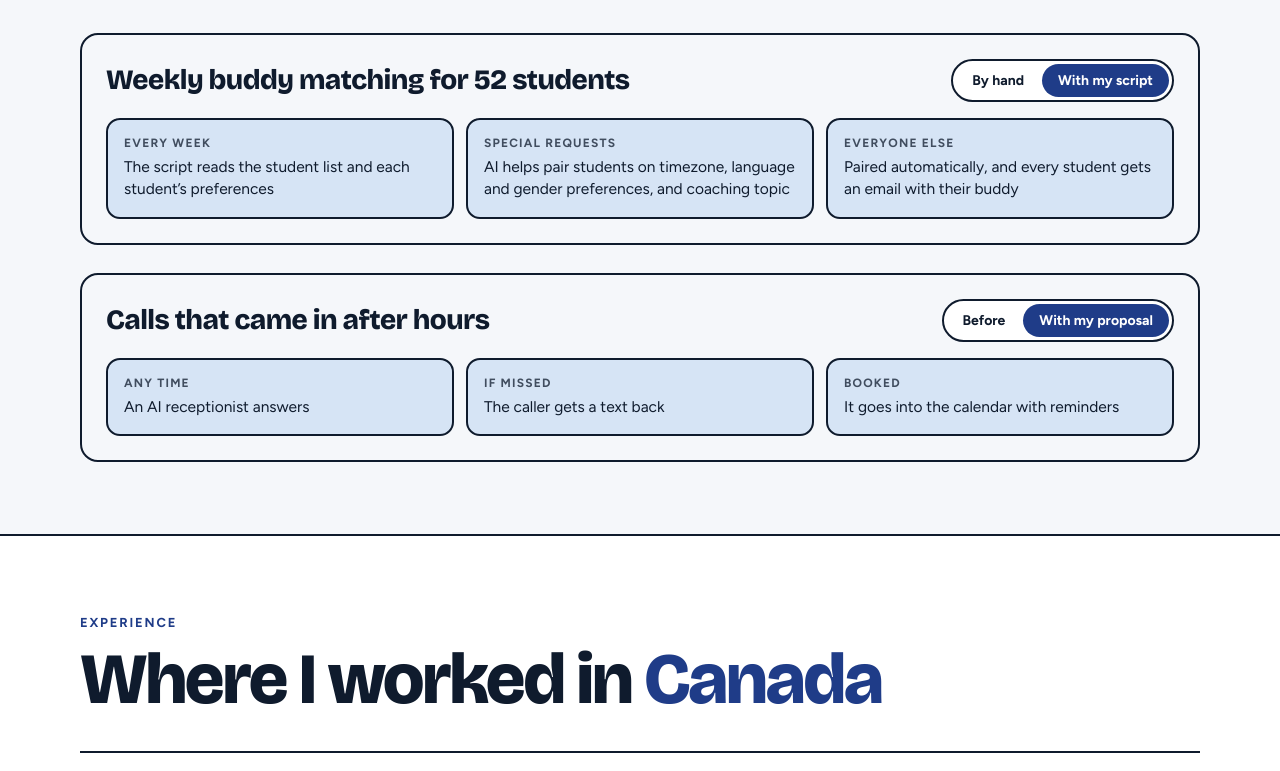
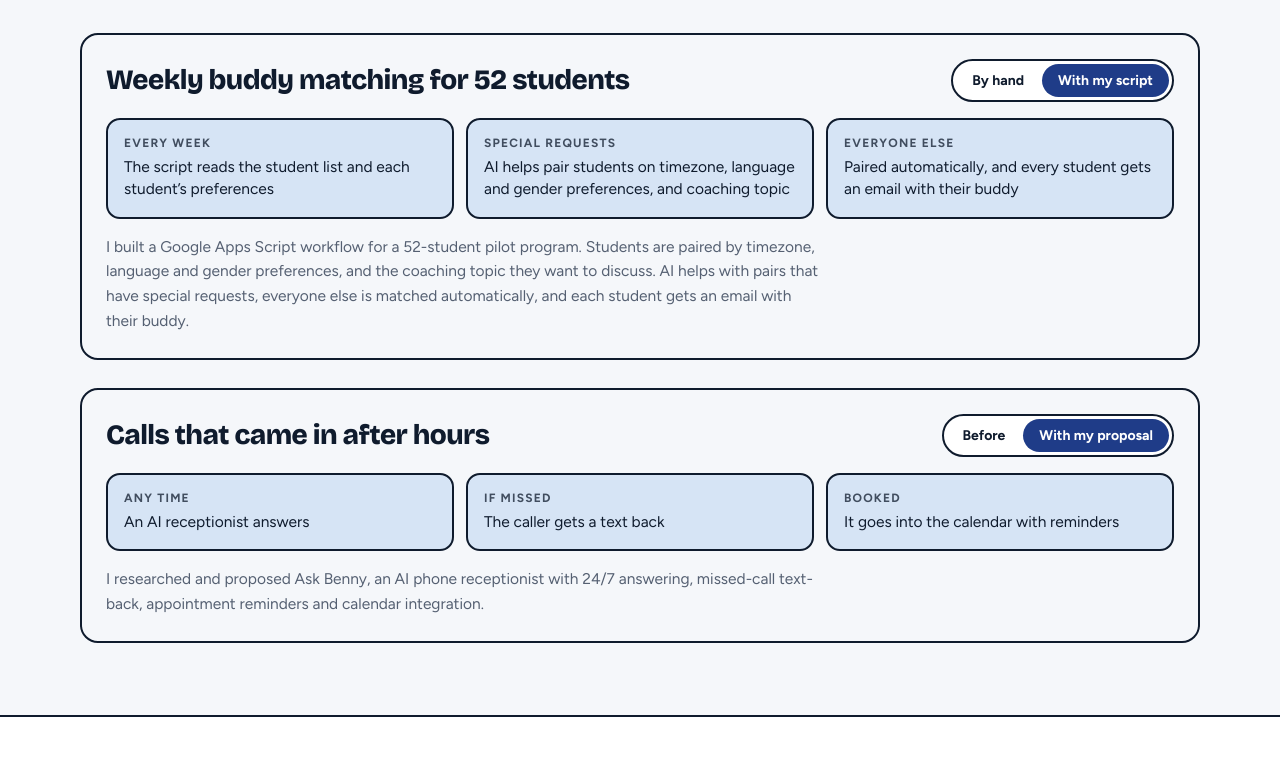
Before and after one commit to thuphuong7/thuphuong7.github.io, a plain HTML site: page index.html in a window 1280 px wide. Shown: the part 1914-2685 px from the top of the page. Drawn offline with nearby package versions, Linux system fonts and the light colour scheme.

Commit message:
Fix workflow notes overlapping the hero

```diff
--- a/index.html
+++ b/index.html
@@ -151,7 +151,7 @@ section{padding-block:72px}
 .aflow.after li{background:var(--hi);color:var(--hi-ink)}
 .aflow li b{display:block;font:700 12px var(--text);letter-spacing:.1em;text-transform:uppercase;color:var(--brand);margin-bottom:6px}
 .aflow.after li b{color:var(--hi-ink);opacity:.75}
-.auto .note{margin:0;color:var(--muted);font-size:15.5px;max-width:72ch}
+.auto .anote{margin:0;color:var(--muted);font-size:15.5px;max-width:72ch}
 @media (max-width:900px){
   .inbox{grid-template-columns:1fr}
   .ilist{border-right:0;border-bottom:2px solid var(--ink);grid-auto-flow:column;grid-auto-columns:minmax(230px,1fr);overflow-x:auto}
@@ -369,13 +369,13 @@ footer .hand{font-size:22px;color:var(--hi)}
           <div class="auto-top"><h3>Weekly buddy matching for 52 students</h3>
             <div class="switch" role="group" aria-label="Show the process"><button type="button" data-v="before" aria-pressed="false">By hand</button><button type="button" data-v="after" aria-pressed="true">With my script</button></div></div>
           <ol class="aflow after"></ol>
-          <p class="note">I built a Google Apps Script workflow for a 52-student pilot program. Students are paired by timezone, language and gender preferences, and the coaching topic they want to discuss. AI helps with pairs that have special requests, everyone else is matched automatically, and each student gets an email with their buddy.</p>
+          <p class="anote">I built a Google Apps Script workflow for a 52-student pilot program. Students are paired by timezone, language and gender preferences, and the coaching topic they want to discuss. AI helps with pairs that have special requests, everyone else is matched automatically, and each student gets an email with their buddy.</p>
         </div>
         <div class="auto" data-auto="calls">
           <div class="auto-top"><h3>Calls that came in after hours</h3>
             <div class="switch" role="group" aria-label="Show the process"><button type="button" data-v="before" aria-pressed="false">Before</button><button type="button" data-v="after" aria-pressed="true">With my proposal</button></div></div>
           <ol class="aflow after"></ol>
-          <p class="note">I researched and proposed Ask Benny, an AI phone receptionist with 24/7 answering, missed-call text-back, appointment reminders and calendar integration.</p>
+          <p class="anote">I researched and proposed Ask Benny, an AI phone receptionist with 24/7 answering, missed-call text-back, appointment reminders and calendar integration.</p>
         </div>
       </div>
     </div>
```
